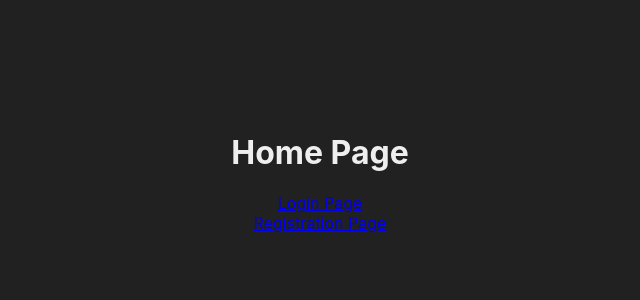
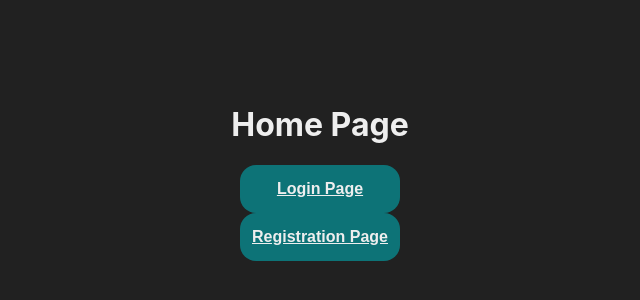
Before and after one commit to rohankurian10/database-login, a React (Create React App) app: page / in a window 1280 px wide. Shown: the part 228-528 px from the top of the page, without its empty margins (320-960 px from the left). Built offline with nearby package versions, Linux system fonts and the light colour scheme.

Commit message:
Minor changes on home component

```diff
--- a/src/components/Home/Home.css
+++ b/src/components/Home/Home.css
@@ -10,3 +10,22 @@
 .Home h1 {
   color: #eeeeee;
 }
+
+.Home button {
+  background-color: #0d7377;
+  border-radius: 1rem;
+  border: 0;
+  height: 3rem;
+  width: 10rem;
+  transition: 0.25s;
+  font-size: 1rem;
+  font-weight: 700;
+}
+
+.abc {
+  color: #eeeeee;
+}
+
+.Home button:hover {
+  background-color: #14ffec;
+}
--- a/src/components/Home/Home.js
+++ b/src/components/Home/Home.js
@@ -5,8 +5,16 @@ const Home = () => {
   return (
     <div className="Home">
       <h1>Home Page</h1>
-      <Link to="/login">Login Page</Link>
-      <Link to="/registration">Registration Page</Link>
+      <button>
+        <Link className="abc" to="/login">
+          Login Page
+        </Link>
+      </button>
+      <button>
+        <Link className="abc" to="/registration">
+          Registration Page
+        </Link>
+      </button>
     </div>
   );
 };
```
